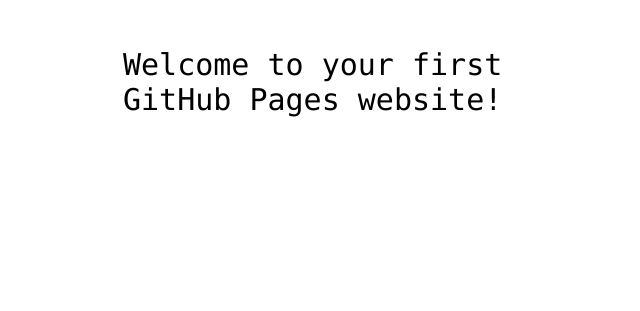
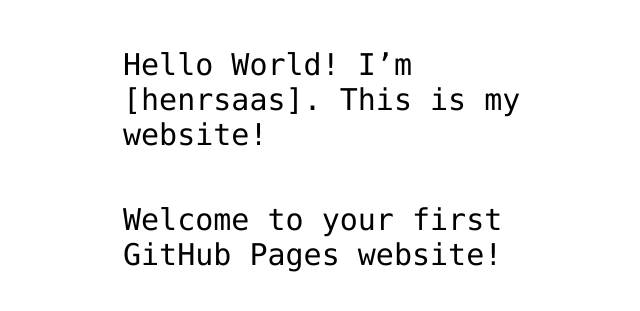
Before and after one commit to henrsaas/hello-world, a plain HTML site: page index.html in a window 1280 px wide. Shown: the part 341-652 px from the top of the page, without its empty margins (317-957 px from the left). Drawn offline with Linux system fonts and the light colour scheme.

Commit message:
Add my introduction to index.html file

```diff
--- a/index.html
+++ b/index.html
@@ -11,7 +11,7 @@
 
 <img src="https://octodex.github.com/images/daftpunktocat-thomas.gif" id="octocat" alt="octocat-gif" />
 
-<!-- Change this code here by copy and pasting your template on line 15 -->
+<p>Hello World! I’m [henrsaas]. This is my website!</p>
 <p>Welcome to your first GitHub Pages website!</p>
 
 </body>
```
